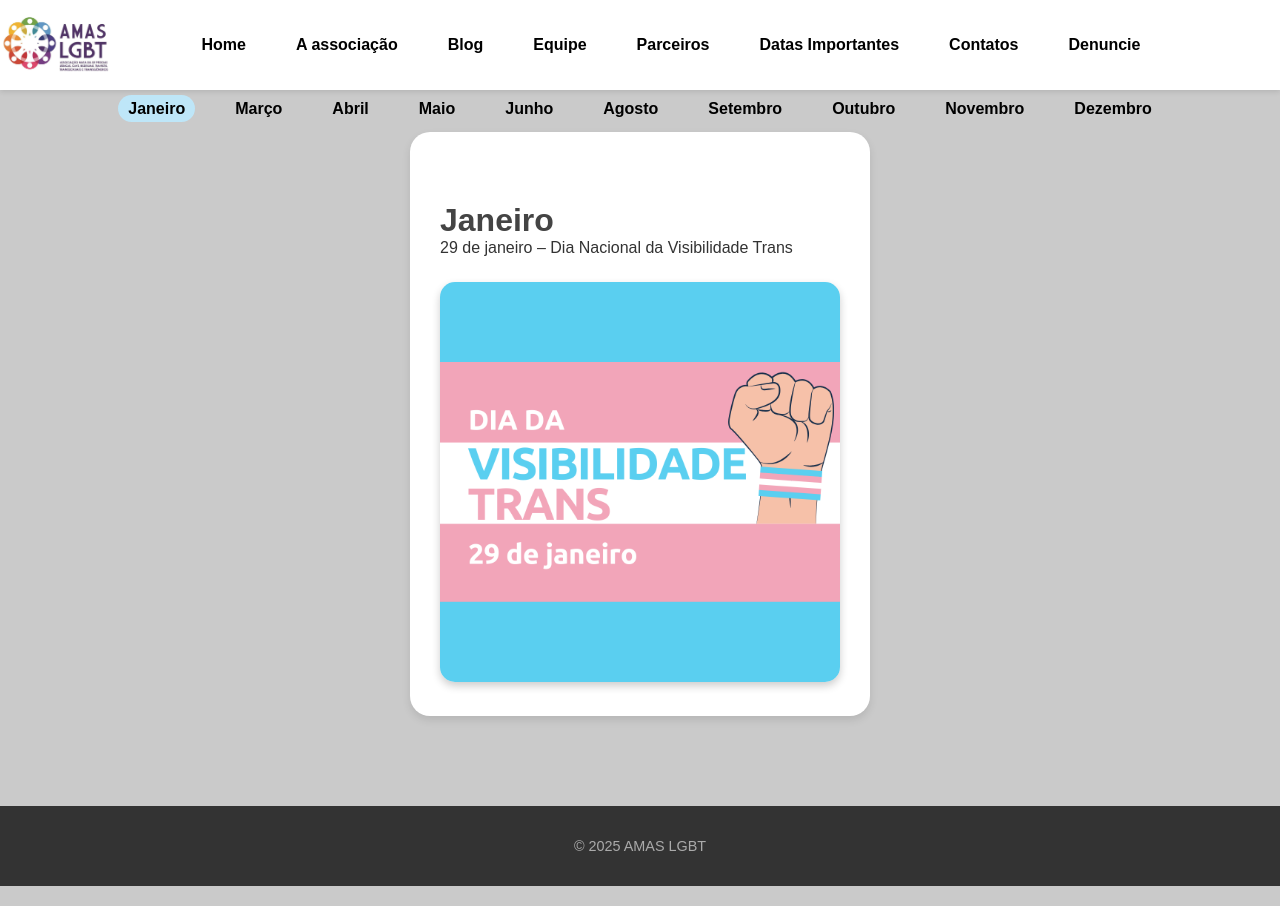
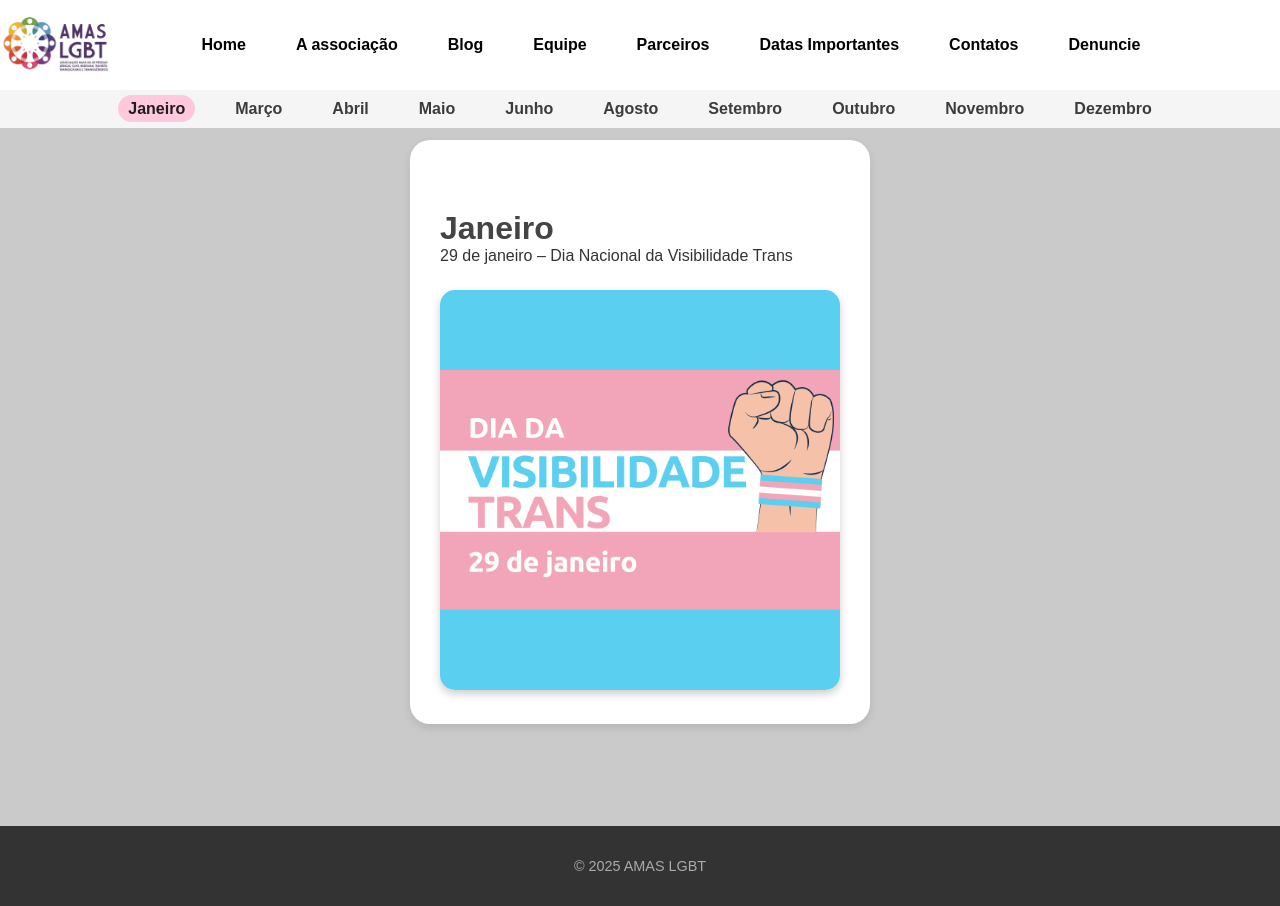
Before and after one commit to nadhon/Amas, a plain HTML site: page datascomemorativas.html in a window 1280 px wide. Drawn offline with Linux system fonts and the light colour scheme.

Commit message:
mudanca de estilo da nav de datasComemorativas

```diff
--- a/css/datasComemorativas.css
+++ b/css/datasComemorativas.css
@@ -48,12 +48,12 @@ nav {
     text-align: center;
     position: sticky;
     list-style-type: none;
-    margin: 2px;
     justify-content: center;
     flex-wrap: wrap;
     top: 90px;
     /* Ajuste para considerar a altura do menu fixo */
     z-index: 1000;
+    background-color: rgb(245, 245, 245);
 }
 
 nav ul {
@@ -70,7 +70,7 @@ nav ul li {
 
 nav ul li a {
     text-decoration: none;
-    color: #000000;
+    color: rgb(60, 60, 60);
     font-weight: bold;
     padding: 1px;
 
@@ -79,8 +79,8 @@ nav ul li a {
 
 nav ul li a:hover,
 nav ul li a.active {
-    background-color: rgb(190, 0230, 248);
-    color: rgb(0, 0, 0);
+    background-color: rgb(255, 200, 220);
+    color: rgb(30, 30, 30);
     border-radius: 20px;
     transition: background-color 0.3s, color 0.3s;
 
@@ -103,7 +103,7 @@ section#datas h2 {
     background-color: #fff;
     padding: 30px;
     /* aumentei um pouco para melhorar a aparência */
-    margin: 30px auto;
+    margin: 42px auto;
     /* centraliza o bloco */
 
     width: 100%;
```
